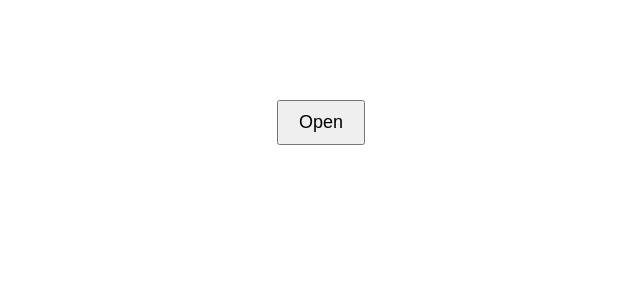
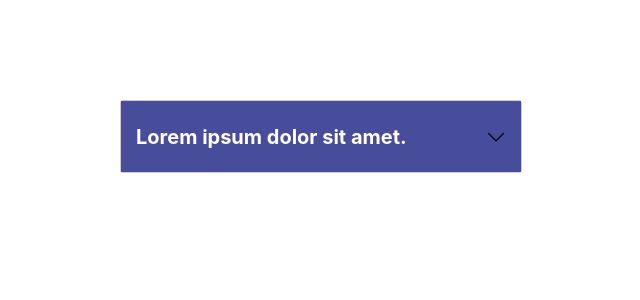
Before and after one commit to mbkdev60/ziratsu-react-cours-adv, a React (Create React App) app: page / in a window 1280 px wide. Shown: the top 300 px of the page, without its empty margins (319-959 px from the left). Built offline with nearby package versions, Linux system fonts and the light colour scheme.

Commit message:
add accord module

```diff
--- a/src/App.js
+++ b/src/App.js
@@ -1,5 +1,7 @@
 import "./App.css";
-import Modal from "./Components/Modal/Modal";
+// import Modal from "./Components/Modal/Modal";
+import Accord from "./Components/Accord/Accord";
+
 
 function App() {
   // useEffect se lance lors du 1er chargement
@@ -7,7 +9,8 @@ function App() {
 
   return (
     <>
-      <Modal />
+      {/* <Modal /> */}
+      <Accord />
     </>
   );
 }
--- /dev/null
+++ b/src/Components/Accord/Accord.css
@@ -0,0 +1,43 @@
+.accord {
+  max-width: 400px;
+  height: auto;
+  border: 1px solid rgba(0, 0, 0, 0.2);
+  margin: 100px auto 0;
+  border-radius: 3px;
+}
+
+.accord-visible {
+  background: rgb(71, 77, 155);
+  color: #fff;
+  cursor: pointer;
+  display: flex;
+  justify-content: space-between;
+  align-items: center;
+  padding: 7px 15px;
+}
+.accord-visible img {
+  width: 20px;
+}
+
+.accord-visible h2 {
+  font-size: 20px;
+}
+
+.accord-toggle {
+  font-size: 18px;
+  opacity: 0;
+  background: rgb(239, 208, 208);
+  transition: opacity 0.4s ease-in-out, height 0.4s 0.4s ease-in-out;
+}
+
+.animated {
+  opacity: 1;
+  transition: height 0.4s ease-in-out, opacity 0.4s 0.4s ease-in-out;
+}
+
+.accord-toggle p {
+  margin: 0;
+  padding: 22px 15px;
+  pointer-events: none;
+  line-height: 1.3;
+}
--- /dev/null
+++ b/src/Components/Accord/Accord.js
@@ -0,0 +1,38 @@
+import React, { useState, useRef, useEffect } from "react";
+import "./Accord.css";
+import Chevron from "./chevron.png";
+
+export default function Accord() {
+  const [toggle, setToggle] = useState(false);
+  const [heightEl, setHeightEl] = useState();
+
+  const toggleState = () => {
+    setToggle(!toggle);
+  };
+
+  const refHeight = useRef();
+
+  useEffect(() => {
+    setHeightEl(`${refHeight.current.scrollHeight}px`);
+  }, []);
+
+  return (
+    <div className="accord">
+      <div onClick={toggleState} className="accord-visible">
+        <h2>Lorem ipsum dolor sit amet.</h2>
+        <img src={Chevron} alt="chevron down" />
+      </div>
+      <div
+        ref={refHeight}
+        className={toggle ? "accord-toggle animated" : "accord-toggle"}
+        style={{ height: toggle ? `${heightEl}` : "0px" }}
+      >
+        <p aria-hidden={toggle ? "true" : "false"}>
+          Lorem, ipsum dolor sit amet consectetur adipisicing elit. Officia
+          porro sed illum nesciunt sunt itaque molestiae inventore iure
+          molestias incidunt error animi, aliquam modi exercitationem.
+        </p>
+      </div>
+    </div>
+  );
+}
--- a/src/index.js
+++ b/src/index.js
@@ -6,7 +6,7 @@ import App from './App';
 
 const root = ReactDOM.createRoot(document.getElementById('root'));
 root.render(
-  <React.StrictMode>
+  <>
     <App />
-  </React.StrictMode>
+  </>
 );
```
Also changed, not shown: src/Components/Accord/chevron.png (added).
